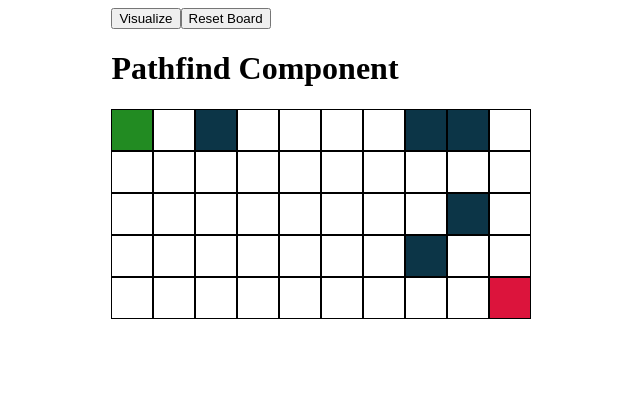
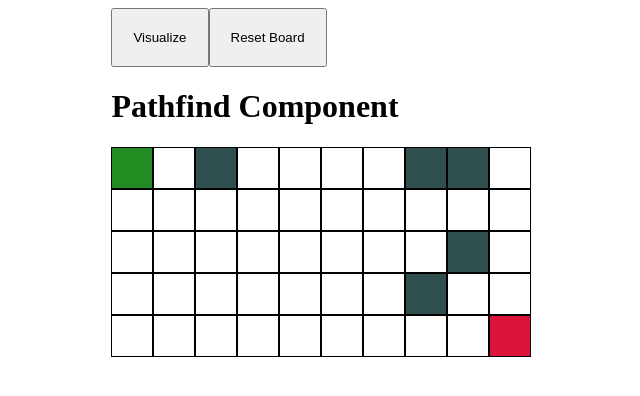
Before and after one commit to AlKL/PathfindingVisualizer, a React (Create React App) app in the folder frontend/: page / in a window 1280 px wide. Shown: the top 396 px of the page, without its empty margins (23-663 px from the left). Built offline with nearby package versions, Linux system fonts and the light colour scheme.

Commit message:
Working version before fixing individual node changse

```diff
--- a/frontend/src/components/Node/Node.css
+++ b/frontend/src/components/Node/Node.css
@@ -31,20 +31,20 @@
         border-radius: 10%;
     }
     50% {
-        background-color: peachpuff;
+        background-color: beige;
     }
     75% {
         transform: scale(1.2);
-        background-color: peachpuff;
+        background-color: beige;
     }
     100% {
         transform: scale(1);
-        background-color: peachpuff;
+        background-color: beige;
     }
 }
 
 .node-wall {
-    background-color: rgb(12, 53, 71);
+    background-color: darkslategray;
 }
 
 .node-shortest-path {
@@ -61,14 +61,14 @@
 @keyframes shortestPath {
     0% {
         transform: scale(0.6);
-        background-color: aquamarine;
+        background-color: turquoise;
     }
     50% {
         transform: scale(1.2);
-        background-color: aquamarine;
+        background-color: turquoise;
     }
     100% {
         transform: scale(1);
-        background-color: aquamarine;
+        background-color: turquoise;
     }
 }
--- a/frontend/src/components/Pathfind.css
+++ b/frontend/src/components/Pathfind.css
@@ -6,3 +6,7 @@
 .row-wrapper {
     display: flex;
 }
+
+button {
+    padding: 20px;
+}
--- a/frontend/src/components/Pathfind.js
+++ b/frontend/src/components/Pathfind.js
@@ -36,10 +36,15 @@ const Pathfind = () => {
         const endNode = grid[NODE_END_ROW][NODE_END_COL];
         startNode.isWall = false;
         endNode.isWall = false;
-        let path = aStar(startNode, endNode);
 
-        setPath(path.path);
-        setVisitedNodes(path.visitedNodes);
+        let aStarPath = aStar(startNode, endNode);
+        setPath(aStarPath.path);
+        setVisitedNodes(aStarPath.visitedNodes);
+
+        if (aStarPath.path.length === 0) {
+            console.log('RESET: NO PATH');
+            initializeGrid();
+        }
     };
 
     //Add Neighbours
@@ -110,12 +115,24 @@ const Pathfind = () => {
         </div>
     );
 
+    // const visualizeShortestPath = (shortestPathNodes) => {
+    //     console.log(shortestPathNodes);
+    //     for (let i = 0; i < shortestPathNodes.length; i++) {
+    //         setTimeout(() => {
+    //             const node = shortestPathNodes[i];
+    //             console.log(node);
+    //             document.getElementById(`${node.x}-${node.y}`).className = 'node node-shortest-path';
+    //         }, 10 * i);
+    //     }
+    // };
+
     const visualizeShortestPath = (shortestPathNodes) => {
-        for (let i = 0; i < shortestPathNodes.length; i++) {
+        for (let k = shortestPathNodes.length - 1; k >= 0; k--) {
             setTimeout(() => {
-                const node = shortestPathNodes[i];
+                console.log(k);
+                const node = shortestPathNodes[k];
                 document.getElementById(`${node.x}-${node.y}`).className = 'node node-shortest-path';
-            }, 10 * i);
+            }, 1100 * -k);
         }
     };
 
@@ -124,12 +141,12 @@ const Pathfind = () => {
             if (i === visitedNodes.length) {
                 setTimeout(() => {
                     visualizeShortestPath(path);
-                }, 3 * i);
+                }, 10 * i);
             } else {
                 setTimeout(() => {
                     const node = visitedNodes[i];
                     document.getElementById(`${node.x}-${node.y}`).className = 'node node-visited';
-                }, 3 * i);
+                }, 1 * i);
             }
         }
     };
@@ -146,7 +163,7 @@ const Pathfind = () => {
         }
         document.getElementById(`${NODE_START_ROW}-${NODE_START_COL}`).className = 'node node-start';
         document.getElementById(`${NODE_END_ROW}-${NODE_END_COL}`).className = 'node node-end';
-        console.log('Clear Board Test');
+        // console.log('Clear Board Test');
     };
 
     // console.log(path);
```
Also changed, not shown: 1 other file (tests, documents, lock files or other folders).
